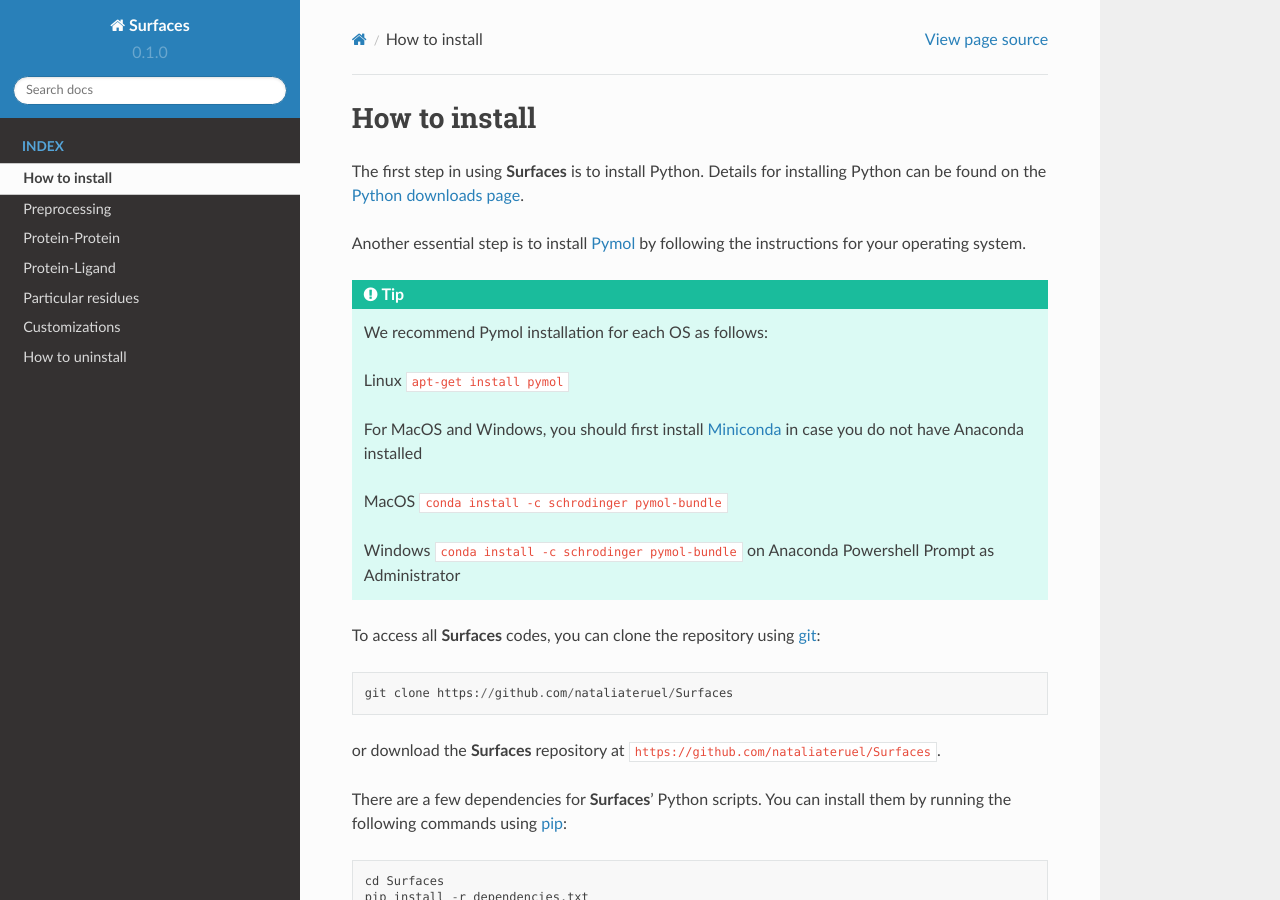
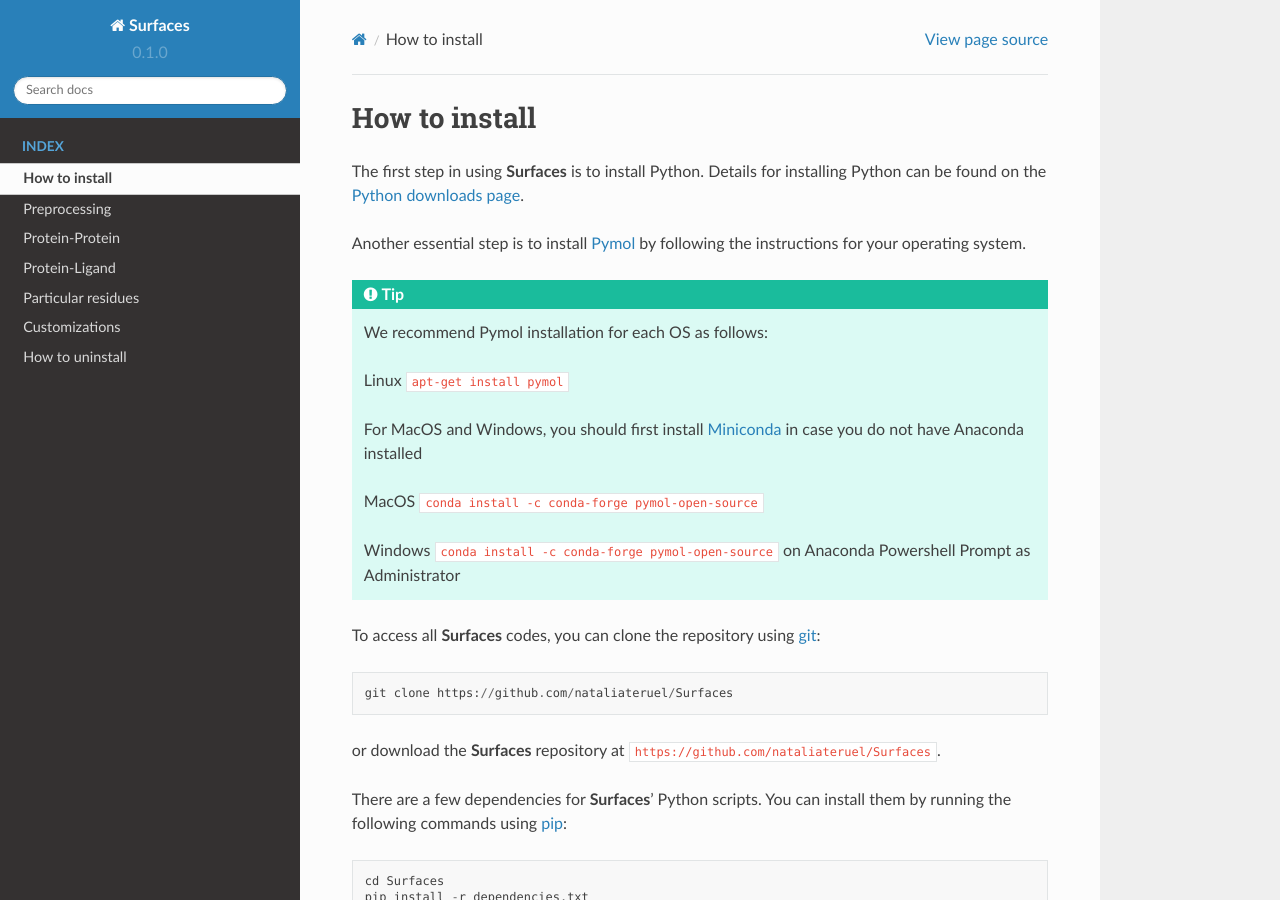
Before and after one commit to nataliateruel/Surfaces_tutorial, a Sphinx documentation site: the page built from docs/source/How_to_install.rst, in a window 1280 px wide and 900 px high. Built offline with Sphinx 7.4.7 and the Read the Docs theme 2.0.0, drawn with Linux system fonts in a browser that asks for light colours.

Commit message:
Update How_to_install.rst

```diff
--- a/docs/source/How_to_install.rst
+++ b/docs/source/How_to_install.rst
@@ -13,9 +13,9 @@ Another essential step is to install `Pymol <https://pymol.org/2/>`_ by followin
 
 	For MacOS and Windows, you should first install `Miniconda <https://docs.conda.io/en/latest/miniconda.html#linux-installers>`_ in case you do not have Anaconda installed
 
-	MacOS ``conda install -c schrodinger pymol-bundle``
+	MacOS ``conda install -c conda-forge pymol-open-source``
 
-	Windows ``conda install -c schrodinger pymol-bundle`` on Anaconda Powershell Prompt as Administrator
+	Windows ``conda install -c conda-forge pymol-open-source`` on Anaconda Powershell Prompt as Administrator
 
 
 To access all **Surfaces** codes, you can clone the repository using `git <https://github.com/git-guides/install-git>`_::
```
